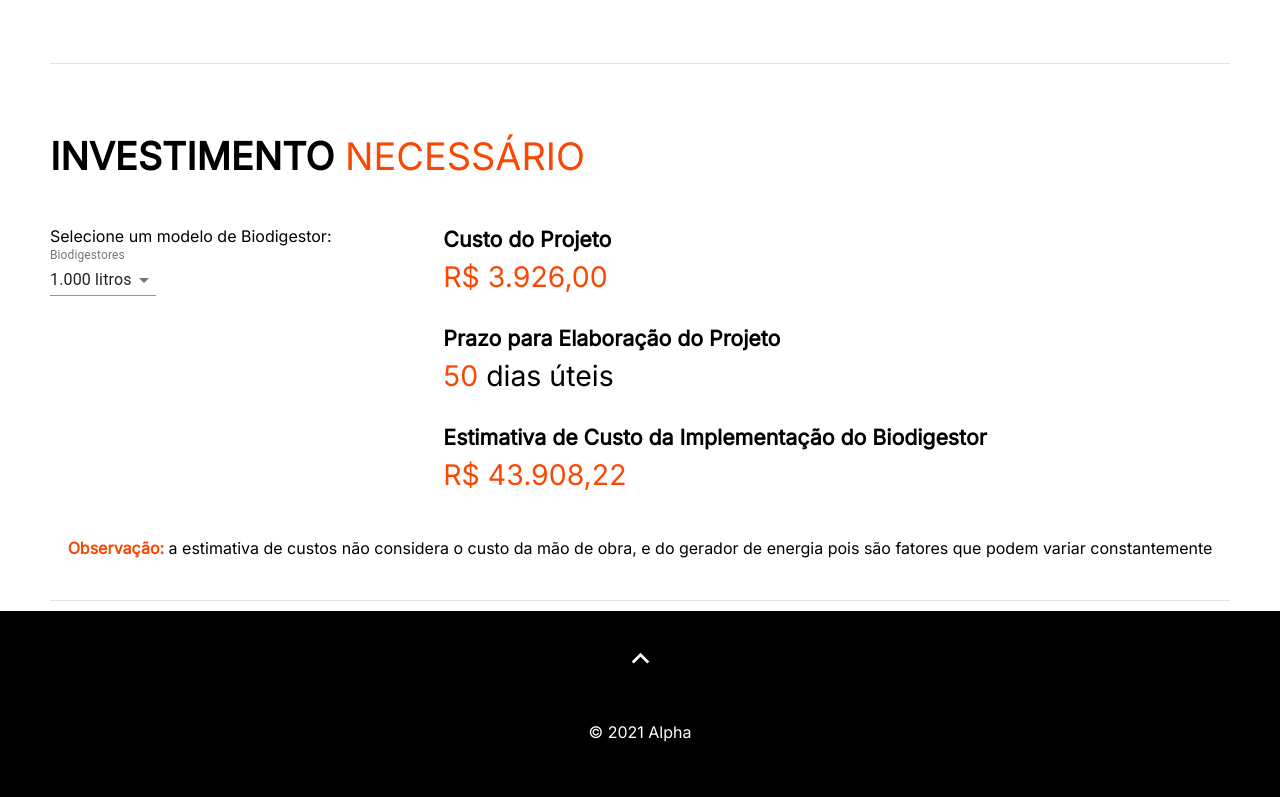
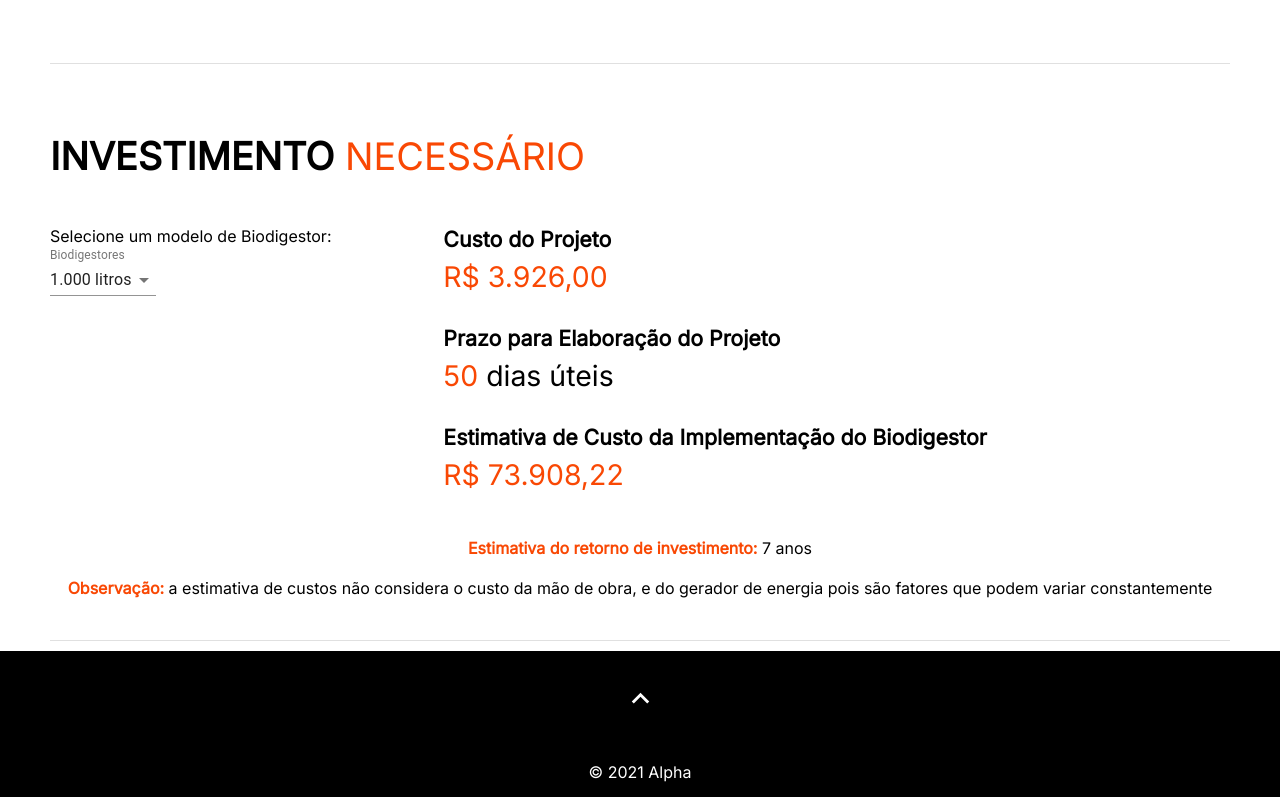
Before and after one commit to Eros0104/front.alpha.fiap, a Next.js app: page / in a window 1280 px wide. Shown: the part 5803-6600 px from the top of the page. Built offline with nearby package versions, Linux system fonts and the light colour scheme.

Commit message:
fix: Remove chart section

```diff
--- a/src/components/cover/Cover.styles.ts
+++ b/src/components/cover/Cover.styles.ts
@@ -32,7 +32,7 @@ export const Image = styled.div<StyleProps>`
   background-image: url(${({ src }) => src});
 
   :hover ${HoverImage} {
-    opacity: 1;
+    opacity: 0;
   }
 `;
 
--- a/src/sections/biodigestorVsSolar/BiodigestorVsSolar.tsx
+++ b/src/sections/biodigestorVsSolar/BiodigestorVsSolar.tsx
@@ -15,8 +15,8 @@ const data = {
       borderColor: Theme.colors.primary,
     },
     {
-      label: 'Solar',
-      data: [10000, 20000, 60000],
+      label: 'Placa Solar',
+      data: [20000, 40000, 90000],
       fill: false,
       backgroundColor: '#bababa',
       borderColor: '#bababa',
--- a/src/sections/necessaryBudget/NecessaryBudget.tsx
+++ b/src/sections/necessaryBudget/NecessaryBudget.tsx
@@ -15,6 +15,7 @@ interface MapProject {
     projectCost: number;
     deadline: number;
     implementationCost: number;
+    returnEstimacy: number;
   };
 }
 
@@ -23,17 +24,20 @@ const getProject = (id: number): BiodigestorBudget => {
     1000: {
       projectCost: 3926,
       deadline: 50,
-      implementationCost: 43908.22,
+      implementationCost: 73908.22,
+      returnEstimacy: 7,
     },
     2000: {
       projectCost: 4147,
       deadline: 50,
-      implementationCost: 44329.44,
+      implementationCost: 74329.44,
+      returnEstimacy: 5,
     },
     10000: {
       projectCost: 4589,
       deadline: 50,
-      implementationCost: 47696.26,
+      implementationCost: 74890.5,
+      returnEstimacy: 3,
     },
   };
   // eslint-disable-next-line no-prototype-builtins
@@ -112,7 +116,20 @@ const NecessaryBudget: React.FC = () => {
         </Grid>
       </Grid>
 
-      <Box my={5}>
+      <Box mt={5}>
+        <Typography
+          color="primary"
+          fontSize="sm"
+          align="center"
+          fontWeight={700}
+        >
+          Estimativa do retorno de investimento:{' '}
+          <Typography element="span" color="darkFont" fontSize="sm">
+            {selectedBiodigestor.returnEstimacy} anos
+          </Typography>
+        </Typography>
+      </Box>
+      <Box mt={2} mb={5}>
         <Typography
           color="primary"
           fontSize="sm"
--- a/src/templates/chartSectionTemplate/ChartSectionTemplate.tsx
+++ /dev/null
@@ -1,29 +0,0 @@
-import React from 'react';
-import { Typography, Box } from 'src/components';
-import { Line } from 'react-chartjs-2';
-import { BasicSectionTemplate } from 'src/templates';
-
-interface Props {
-  title: string;
-  id: string;
-}
-const data = {
-  labels: ['1', '2', '3', '4', '5', '6'],
-  datasets: [
-    {
-      label: '# of Votes',
-      data: [12, 19, 3, 5, 2, 3],
-      fill: false,
-      backgroundColor: 'rgb(255, 99, 132)',
-      borderColor: 'rgba(255, 99, 132, 0.2)',
-    },
-  ],
-};
-const SectionTemplate: React.FC<Props> = ({ children, title, id }) => (
-  <BasicSectionTemplate id={id} title={title}>
-    {children}
-    <Line data={data} />
-  </BasicSectionTemplate>
-);
-
-export default SectionTemplate;
--- a/src/templates/index.ts
+++ b/src/templates/index.ts
@@ -1,3 +1,2 @@
-export { default as ChartSectionTemplate } from './chartSectionTemplate/ChartSectionTemplate';
 export { default as BasicSectionTemplate } from './basicSectionTemplate/BasicSectionTemplate';
 export { default as CoverTemplate } from './coverTemplate/CoverTemplate';
```
